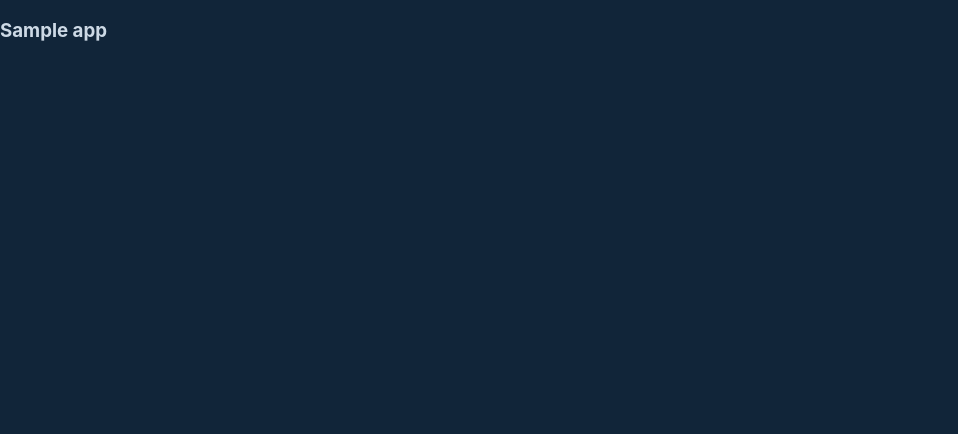
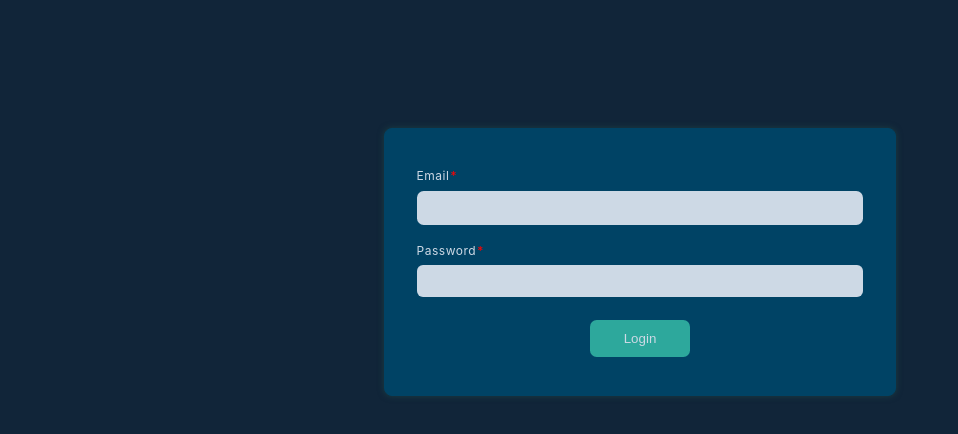
Before and after one commit to HaripriyaJ/React-Practise-App, a React (Create React App) app: page /login in a window 1280 px wide. Shown: the top 434 px of the page, without its empty margins (0-958 px from the left). Built offline with nearby package versions, Linux system fonts and the light colour scheme.

Commit message:
Login form validation

```diff
--- a/src/App.tsx
+++ b/src/App.tsx
@@ -1,8 +1,9 @@
 import React from 'react';
+import Login from './components/Login';
 
 function App() {
   return (
-    <h3>Sample app</h3>
+    <Login></Login>
   );
 }
 
--- a/src/common/components/Button.tsx
+++ b/src/common/components/Button.tsx
@@ -2,13 +2,14 @@ import React from "react";
 import styled from "styled-components";
 import { BUTTON_PRIMARY, FONT_COLOR_DEFAULT, HIGHLIGHT_COLOR } from "../../constants/CssConstants";
 
-interface ButtonProp {
+export interface ButtonProp {
     title: string;
-    onClick: () => any;
+    type:any;
     width?: string;
     bgColor?: string;
     fontColor?: string;
     isRounded?: boolean;
+    onClick?: () => any;
 }
 
 const StyledButton = styled.button<ButtonProp>`
@@ -33,14 +34,15 @@ const StyledButton = styled.button<ButtonProp>`
 function Button (props: ButtonProp) {
     return (
       <StyledButton
-        title={props?.title || "Submit"}
+        title={props.title}
+        type={props.type}
         width={props?.width || ""}
         bgColor={props?.bgColor || ""}
         fontColor={props?.fontColor || ""}
         isRounded={props?.isRounded || false}
         onClick={props.onClick} /* Lifting state-up */
       >
-        {props?.title || "Submit"}
+        {props.title}
       </StyledButton>
     );
 }
--- a/src/common/components/InputField.tsx
+++ b/src/common/components/InputField.tsx
@@ -1,22 +1,27 @@
 import React from "react";
 import styled from "styled-components";
-import { HIGHLIGHT_COLOR, PRIMARY_COLOR } from "../../constants/CssConstants";
+import { FONT_COLOR_DEFAULT, HIGHLIGHT_COLOR } from "../../constants/CssConstants";
 
-interface InputFieldProp {
+export interface InputFieldProp {
     name:string;
     type: string;
     placeholder:string;
-    onKeyUp: (event:any) => any;
+    value:string;
+    onChange: (event:any) => any;
     width?: string;
+    onKeyUp?: (event:any) => any;
 }
 
-const StyledInputField = styled.input`
-    margin: 0.5em;
+const StyledInputField = styled.input<InputFieldProp>`
+    margin: 0.5em 0.5em 1.3em 0.5em;;
     padding: 0.7em;
     border: none;
     outline:none;
     border-radius: 0.5em;
+    background-color: ${FONT_COLOR_DEFAULT};
     width: ${props => props?.width ? props.width : '100%'};
+    width: -moz-available;          /* WebKit-based browsers will ignore this. */
+    width: -webkit-fill-available;  /* Mozilla-based browsers will ignore this. */
     &:focus {
         box-shadow: 0 0 6px ${HIGHLIGHT_COLOR};
     }
@@ -28,8 +33,10 @@ function InputField (props:InputFieldProp) {
         name={props.name}
         type={props.type}
         placeholder={props.placeholder}
+        value={props.value || ""}
         width={props?.width || ""}
-        onKeyUp={props.onKeyUp}
+        onChange={props.onChange}
+        autoComplete="off"
       ></StyledInputField>
     );
 }
--- /dev/null
+++ b/src/common/styles/Forms.css
@@ -0,0 +1,43 @@
+h1,
+h2,
+h3,
+h4,
+h5,
+h6 {
+    padding-left: 0.5em;
+}
+
+input[type="text"],
+input[type="password"],
+label
+{
+    font-family: -apple-system, BlinkMacSystemFont, 'Segoe UI', 'Roboto', 'Oxygen',
+        'Ubuntu', 'Cantarell', 'Fira Sans', 'Droid Sans', 'Helvetica Neue',
+        sans-serif;
+    font-size: 12px;
+    -webkit-font-smoothing: antialiased;
+    -moz-osx-font-smoothing: grayscale;
+}
+
+label {
+    display: block;
+    letter-spacing: 0.5px;
+    padding-left: 0.5em;
+}
+
+label::after {
+    content: "*";
+    display: inline-block;
+    position: relative;
+    color: red;
+    padding: 1px;
+}
+
+.form-button__wrapper {
+    display: flex;
+    margin-top: 0.5em;
+}
+
+.form-button__wrapper button {
+    margin: auto;
+}
--- /dev/null
+++ b/src/components/Login.tsx
@@ -0,0 +1,63 @@
+import React, { useState } from "react";
+import Button from "../common/components/Button";
+import InputField from "../common/components/InputField";
+import "../common/styles/Card.css";
+import "../common/styles/Forms.css";
+
+const checkEmailValidity = (email:string): boolean => {
+    return /\S+@\S+\.\S+/.test(email) ? true : false;
+}
+
+const checkPasswordValidity = (password:string):boolean => {
+    return password.length > 8 ? true : false;
+}
+
+function Login() {
+    const [email, setUserName] = useState('');
+    const [password, setPassword] = useState('');
+
+    const formValidation = (fieldName:string, fieldValue:string) => {
+        fieldName === "email" ?  setUserName(fieldValue) : setPassword(fieldValue);
+    }
+
+    const loginSubmit = (event:any) => {
+        event.preventDefault();
+        if (email && checkEmailValidity(email)) {
+            password && checkPasswordValidity(password) ? alert("Login successful") : alert("Password too short");
+        }
+        else alert("Invalid email");
+    }
+
+    return (
+      <div className="card">
+        <form onSubmit={loginSubmit}>
+          <div>
+            <label htmlFor="email">Email</label>
+            <InputField
+              name="email"
+              type="email"
+              placeholder=""
+              width="90%"
+              onChange={(event) => formValidation(event.target.name, event.target.value)}
+              value={email}
+            ></InputField>
+          </div>
+          <div>
+            <label htmlFor="password">Password</label>
+            <InputField
+              name="password"
+              type="password"
+              placeholder=""
+              width="90%"
+              onChange={(event) => setPassword(event.target.value)}
+              value={password}
+            ></InputField>
+          </div>
+          <div className="form-button__wrapper">
+            <Button title="Login" type="submit" isRounded={true}></Button>
+          </div>
+        </form>
+      </div>
+    );
+}
+export default Login;
--- a/src/index.css
+++ b/src/index.css
@@ -5,8 +5,7 @@ html {
   color: #cdd9e5;
 }
 
-body,
-input[type='text'] {
+body {
   margin: 0;
   font-family: -apple-system, BlinkMacSystemFont, 'Segoe UI', 'Roboto', 'Oxygen',
     'Ubuntu', 'Cantarell', 'Fira Sans', 'Droid Sans', 'Helvetica Neue',
@@ -19,3 +18,9 @@ code {
   font-family: source-code-pro, Menlo, Monaco, Consolas, 'Courier New',
     monospace;
 }
+
+/* Selected text properties */
+::selection {
+  color: #cdd9e5;
+  background: #2DA89C;
+}
```
